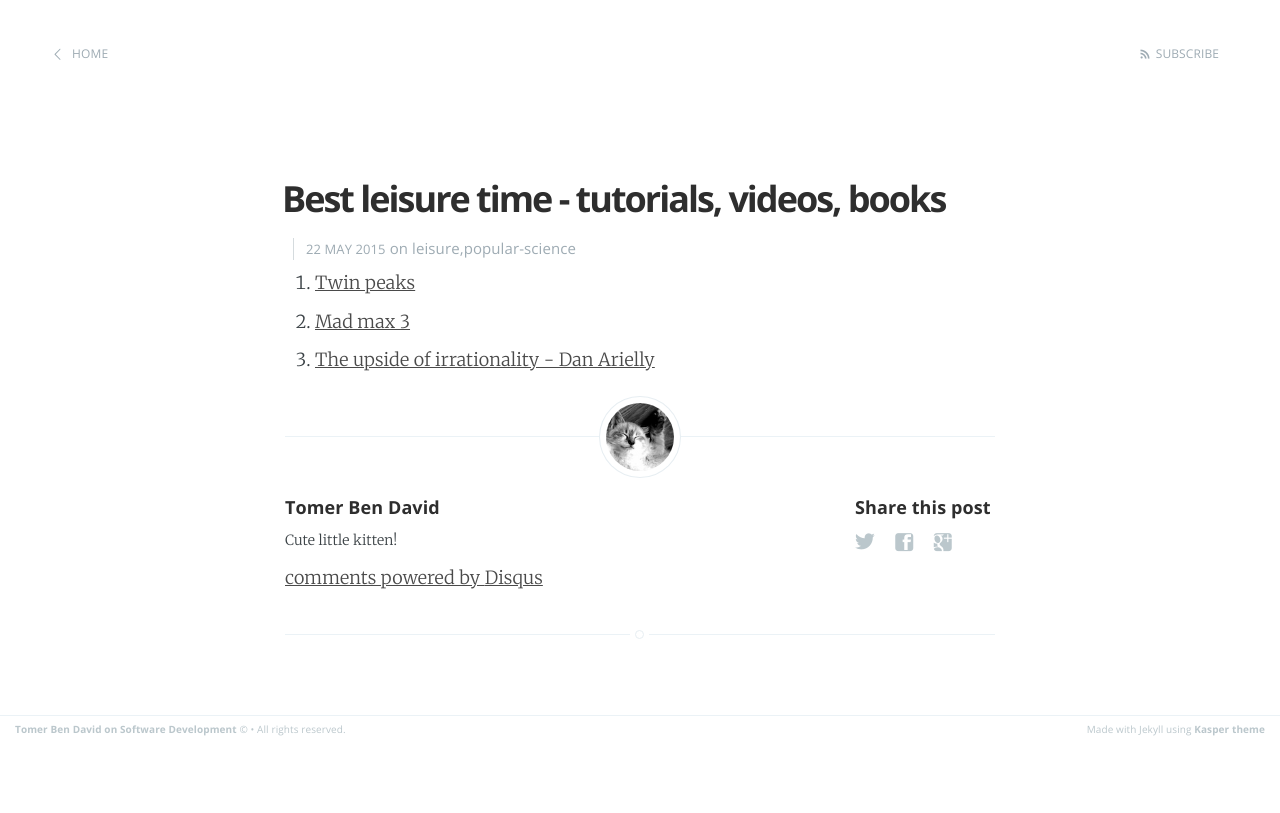
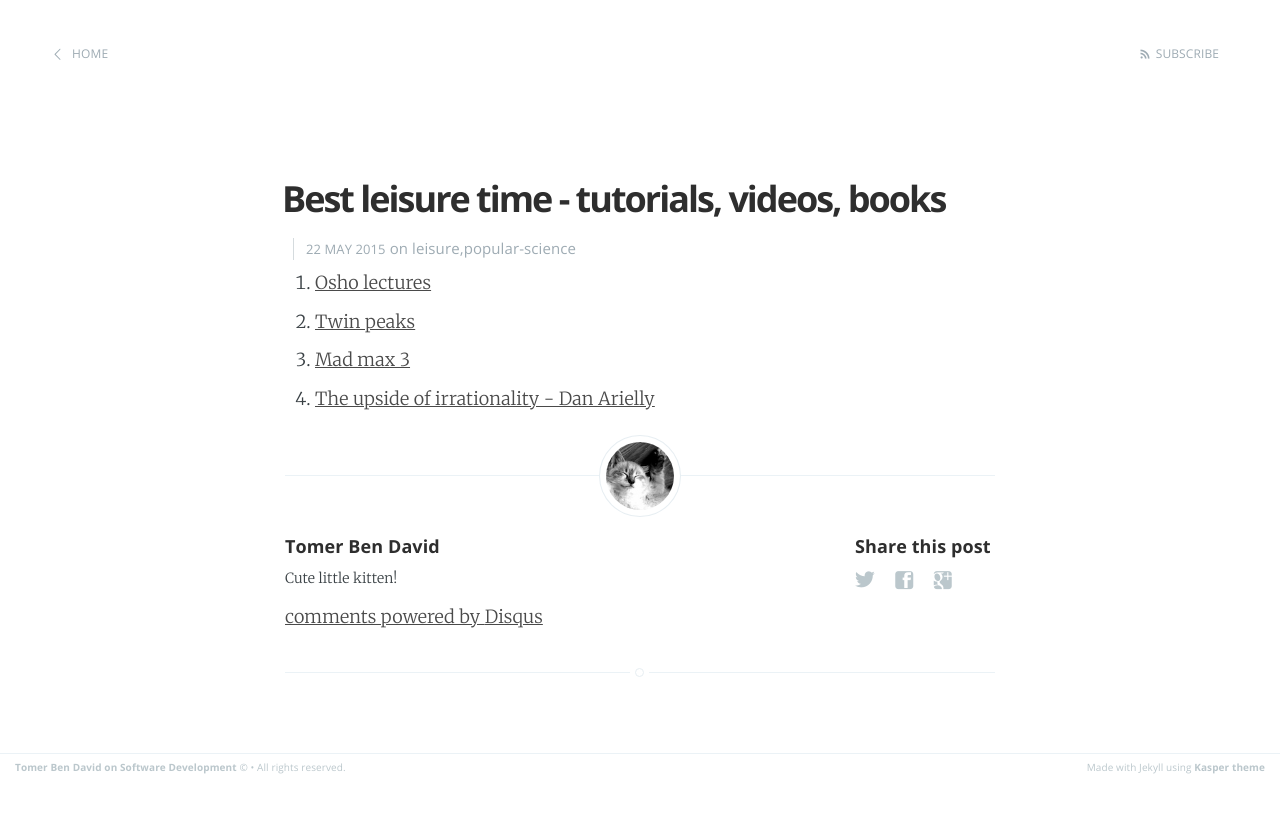
Before and after one commit to tomer-ben-david/tomer-ben-david.github.io.jekyll, a Jekyll site: the page built from _posts/2015-05-22-best-popular-science-tutorials-books-videos.markdown, in a window 1280 px wide. Shown: the top 813 px of the page. Built offline with Jekyll 4.4.1, drawn with Linux system fonts in a browser that asks for light colours; Markdown is read by kramdown in place of the engine named in the settings; comment, search, counter and statistics services are not loaded.

Commit message:
+osho downloads for leisure

```diff
--- a/_posts/2015-05-22-best-popular-science-tutorials-books-videos.markdown
+++ b/_posts/2015-05-22-best-popular-science-tutorials-books-videos.markdown
@@ -5,6 +5,7 @@ date:   2015-05-22 22:18:00
 categories: leisure,popular-science
 comments: true
 ---
+1. [Osho lectures](http://www.oshoworld.com/discourses/audio_eng_cat.asp?album_id=38)
 1. [Twin peaks](www.youtube.com/watch?v=UXjTEw9Qm0k)
 1. [Mad max 3](www.youtube.com/watch?v=kFxpdn5iq8Q)
 1. [The upside of irrationality - Dan Arielly](https://www.youtube.com/watch?v=QAS8w3YXxmk)
```
